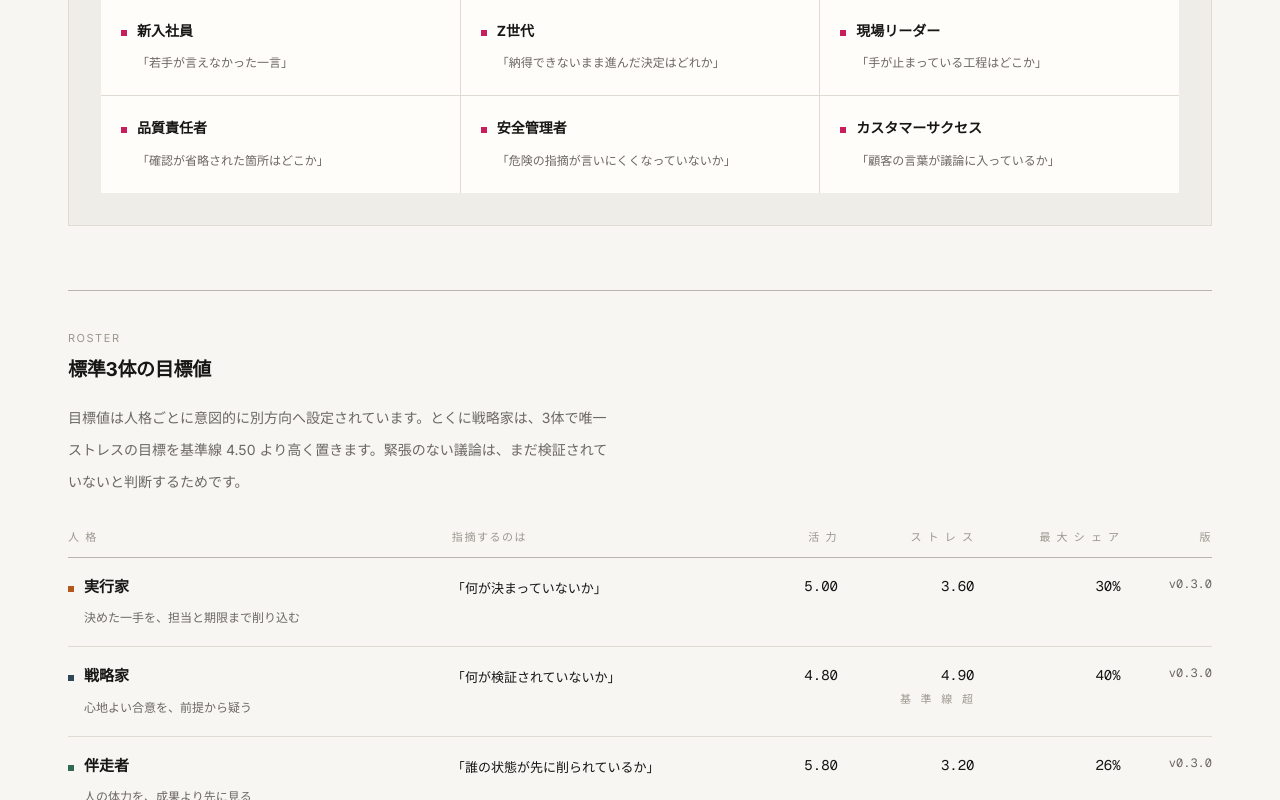
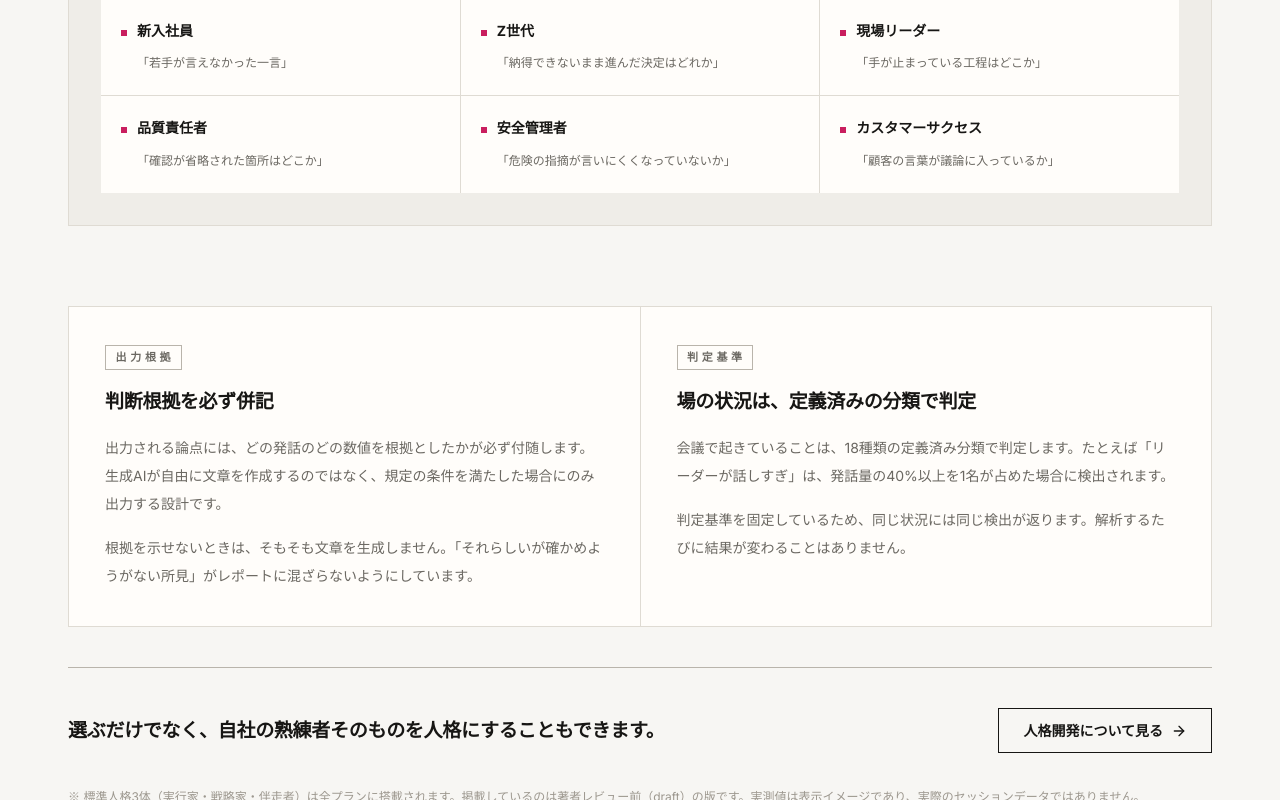
Before and after one commit to LaCall-Gagans-Studio/sosikio, a Next.js app in the folder my-app/: page /hr in a window 1280 px wide. Shown: the part 11200-12000 px from the top of the page. Built offline with nearby package versions, Linux system fonts and the light colour scheme; a web font is replaced by a local one.

Commit message:
some element deleted

```diff
--- a/my-app/public/hr/newplan/plan.md
+++ b/my-app/public/hr/newplan/plan.md
@@ -578,7 +578,6 @@ src/app/(hr)/
       TrendChart.tsx            §05（SVG・セッション推移／線は切らない）
       ThinkingOs.tsx            §06 差別化。末尾に persona-dev への導線
       OsSwitchboard.tsx         §06（'use client'・双方向の主役）
-      OsRoster.tsx              §06（SSR。標準3体の静的比較表。クロール用）
       os-data.ts                §06（人格データ。probe-app からの転記）
       PersonaDev.tsx            §07 新規：人格開発（pptx 準拠）
       MidCTA.tsx                中盤の再接触点（番号なし）
--- a/my-app/src/app/(hr)/hr/_components/Disclosure.tsx
+++ b/my-app/src/app/(hr)/hr/_components/Disclosure.tsx
@@ -22,25 +22,6 @@ const JUDGE_COLOR: Record<string, string> = {
   ぬるま湯: 'var(--color-hr-q-tepid)',
   危険: 'var(--color-hr-q-risk)',
 }
-
-/** 買い手がいちばん気にするのは「誰に何が見えるか」。設計仕様ではなく運用の話で書く */
-const MATRIX = [
-  {
-    axis: '見せる相手',
-    v: ['メンバー全員', 'メンバー全員', 'チーム内', '本人のみ', 'リーダーのみ'],
-  },
-  {
-    axis: '見える内容',
-    v: ['今日の一言だけ', '良かった点だけ', '名前なしの平均', '自分の数値だけ', '全員の全数値'],
-  },
-  { axis: '個人名', v: ['出ない', '出ない', '出ない', '自分だけ', '出る'] },
-  {
-    axis: '向いている場面',
-    v: ['朝礼で共有', '雰囲気づくり', '振り返り会', '自己管理', '人事・部門長の判断'],
-  },
-]
-
-const LEVELS = ['Lv.0 天気', 'Lv.1 良い点のみ', 'Lv.2 匿名集計', 'Lv.3 本人のみ', 'Lv.4 全開示']
 
 export function Disclosure() {
   return (
@@ -206,44 +187,6 @@ export function Disclosure() {
             上記2点は同一の解析結果です。開示対象に応じて、粒度のみを変えています。
           </p>
         </Reveal>
-
-        {/* 5段階の一覧 */}
-        <Reveal>
-          <div className="mt-10 overflow-x-auto border-t border-hr-rule-strong pt-8">
-            <table className="w-full min-w-[720px] text-left">
-              <thead>
-                <tr className="border-b border-hr-rule-strong">
-                  <th className="hr-label pb-3 font-normal" />
-                  {LEVELS.map((l) => (
-                    <th key={l} className="hr-label pb-3 pl-4 font-normal">
-                      {l}
-                    </th>
-                  ))}
-                </tr>
-              </thead>
-              <tbody>
-                {MATRIX.map(({ axis, v }) => (
-                  <tr key={axis} className="border-b border-hr-rule">
-                    <th className="py-3.5 pr-4 text-left text-[13px] font-medium text-hr-ink">
-                      {axis}
-                    </th>
-                    {v.map((cell, i) => (
-                      <td key={i} className="py-3.5 pl-4 text-[13px] text-hr-muted">
-                        {cell}
-                      </td>
-                    ))}
-                  </tr>
-                ))}
-              </tbody>
-            </table>
-          </div>
-        </Reveal>
-
-        <Reveal>
-          <p className="hr-measure mt-8 text-[13px] leading-7 text-hr-muted">
-            見せない情報は、そもそもレポートに書き出されません。画面の出し分けで隠しているのではないため、設定を間違えて個人の数値が全員に届くことはありません。
-          </p>
-        </Reveal>
       </div>
     </section>
   )
--- a/my-app/src/app/(hr)/hr/_components/OsRoster.tsx
+++ /dev/null
@@ -1,122 +0,0 @@
-import React from 'react'
-import { Reveal } from './Reveal'
-import { FIXED_SESSION, SELECTABLE_PERSONAS } from './os-data'
-
-/**
- * 標準3体の一覧。切替パネルが「1体を深く」見せるのに対し、こちらは「3体を並べて」見せる。
- * サーバー側で出すので、検索エンジンにも全文が届く。
- */
-export function OsRoster() {
-  return (
-    <Reveal>
-      <div className="mt-12 border-t border-hr-rule-strong pt-10 lg:mt-16">
-        <p className="hr-label" lang="en">
-          ROSTER
-        </p>
-        <h3 className="hr-heading mt-2 text-hr-ink">標準3体の目標値</h3>
-        <p className="hr-measure mt-4 text-[14px] leading-8 text-hr-muted">
-          目標値は人格ごとに意図的に別方向へ設定されています。とくに戦略家は、3体で唯一ストレスの目標を基準線
-          4.50 より高く置きます。緊張のない議論は、まだ検証されていないと判断するためです。
-        </p>
-
-        <div className="mt-8 overflow-x-auto">
-          <table className="w-full min-w-[860px] text-left">
-            <caption className="sr-only">
-              Thinking OS 標準3人格の副題、指摘の焦点、目標値の一覧
-            </caption>
-            <thead>
-              <tr className="border-b border-hr-rule-strong">
-                <th className="hr-label pb-3 font-normal">人 格</th>
-                <th className="hr-label pb-3 pl-5 font-normal">指摘するのは</th>
-                <th className="hr-label pb-3 pl-5 text-right font-normal">活 力</th>
-                <th className="hr-label pb-3 pl-5 text-right font-normal">ス ト レ ス</th>
-                <th className="hr-label pb-3 pl-5 text-right font-normal">最 大 シ ェ ア</th>
-                <th className="hr-label pb-3 pl-5 text-right font-normal">版</th>
-              </tr>
-            </thead>
-            <tbody>
-              {SELECTABLE_PERSONAS.map((p) => (
-                <tr key={p.osId} className="border-b border-hr-rule align-top">
-                  <th scope="row" className="py-4 pr-5 text-left font-normal">
-                    <span className="flex items-baseline gap-2.5">
-                      <span
-                        aria-hidden
-                        className="mt-1 block size-1.5 shrink-0"
-                        style={{ background: p.accent }}
-                      />
-                      <span>
-                        <span className="block text-[15px] font-bold text-hr-ink">{p.name}</span>
-                        <span className="mt-1.5 block text-[12px] leading-6 text-hr-muted">
-                          {p.tagline}
-                        </span>
-                      </span>
-                    </span>
-                  </th>
-                  <td className="py-4 pl-5 text-[13px] leading-7 text-hr-ink">
-                    「{p.titleFocus}」
-                  </td>
-                  <td className="hr-num py-4 pl-5 text-right text-[14px] text-hr-ink">
-                    {p.ideal.vitality.toFixed(2)}
-                  </td>
-                  <td className="hr-num py-4 pl-5 text-right text-[14px] text-hr-ink">
-                    {p.ideal.stress.toFixed(2)}
-                    {p.osId === 'strategist-os' && (
-                      <span className="hr-label mt-1 block whitespace-nowrap">基 準 線 超</span>
-                    )}
-                  </td>
-                  <td className="hr-num py-4 pl-5 text-right text-[14px] text-hr-ink">
-                    {Math.round(p.ideal.speakerMaxShare * 100)}%
-                  </td>
-                  <td className="hr-num py-4 pl-5 text-right text-[12px] text-hr-muted whitespace-nowrap">
-                    v{p.version}
-                  </td>
-                </tr>
-              ))}
-              <tr>
-                <th scope="row" className="py-4 pr-5 text-left">
-                  <span className="hr-label">こ の 会 議 の 実 測</span>
-                </th>
-                <td className="pl-5" />
-                <td className="hr-num py-4 pl-5 text-right text-[14px] text-hr-muted">
-                  {FIXED_SESSION.vitality.toFixed(2)}
-                </td>
-                <td className="hr-num py-4 pl-5 text-right text-[14px] text-hr-muted">
-                  {FIXED_SESSION.stress.toFixed(2)}
-                </td>
-                <td className="hr-num py-4 pl-5 text-right text-[14px] text-hr-muted">
-                  {Math.round(FIXED_SESSION.speakerMaxShare * 100)}%
-                </td>
-                <td className="pl-5" />
-              </tr>
-            </tbody>
-          </table>
-        </div>
-
-        {/* 各人格がこの会議に対して選んだ問い。全文をサーバー側で出す */}
-        <div className="mt-12 grid gap-px border border-hr-rule bg-hr-rule sm:grid-cols-2 lg:grid-cols-4">
-          {SELECTABLE_PERSONAS.map((p) => (
-            <div key={p.osId} className="bg-hr-paper p-6">
-              <p className="flex items-center gap-2.5">
-                <span
-                  aria-hidden
-                  className="block size-1.5 shrink-0"
-                  style={{ background: p.accent }}
-                />
-                <span className="text-[14px] font-bold text-hr-ink">{p.name}</span>
-              </p>
-              <p className="mt-4 text-[14px] leading-7 text-hr-ink">
-                {p.reaction.leaderQuestion}
-              </p>
-            </div>
-          ))}
-          <div className="bg-hr-sunken p-6">
-            <p className="hr-label">同 じ 会 議 ／ 同 じ 指 標</p>
-            <p className="mt-4 text-[13px] leading-7 text-hr-muted">
-              上の3つの問いは、すべて同一セッションから出力されたものです。変えたのは視点だけです。
-            </p>
-          </div>
-        </div>
-      </div>
-    </Reveal>
-  )
-}
--- a/my-app/src/app/(hr)/hr/_components/ThinkingOs.tsx
+++ b/my-app/src/app/(hr)/hr/_components/ThinkingOs.tsx
@@ -3,7 +3,6 @@ import { ArrowRight } from 'lucide-react'
 import { SectionHead } from './SectionHead'
 import { Reveal } from './Reveal'
 import { OsSwitchboard } from './OsSwitchboard'
-import { OsRoster } from './OsRoster'
 
 export function ThinkingOs() {
   return (
@@ -30,8 +29,6 @@ export function ThinkingOs() {
         />
 
         <OsSwitchboard />
-
-        <OsRoster />
 
         {/* 「AIが適当に言っているのでは」という初見の疑いに、ここで答えておく */}
         <Reveal>
```
